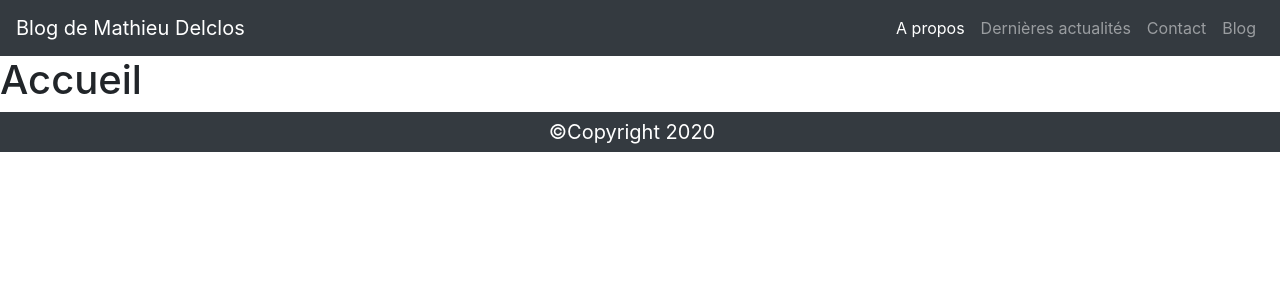
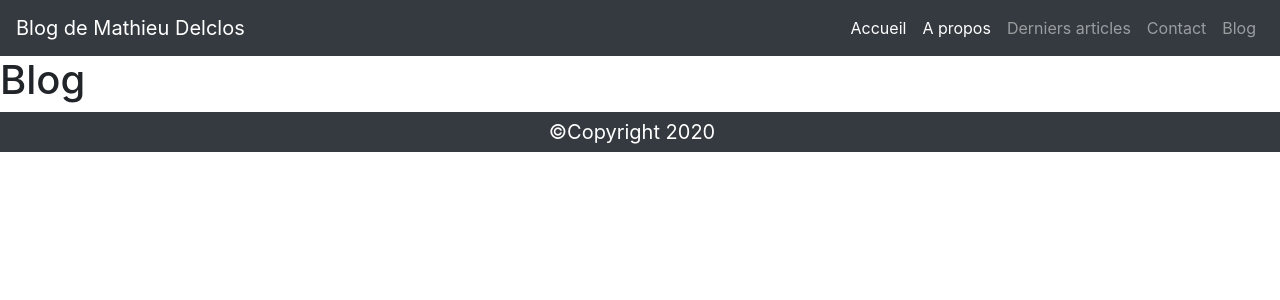
Before and after one commit to MerciMathieu/PHP-blog, a PHP site: page /?action=blog in a window 1280 px wide. Shown: the top 300 px of the page. Run offline with PHP 8.4, Linux system fonts and the light colour scheme.

Commit message:
Minor corrections

```diff
--- a/public/index.php
+++ b/public/index.php
@@ -3,7 +3,7 @@
 require_once __DIR__ . '/../vendor/autoload.php';
 
 use App\Controller\Home\HomeController;
-use App\Controller\Contact\ContactController;
+use App\Controller\Blog\BlogController;
 
 $loader = new \Twig\Loader\FilesystemLoader('../templates');
 $twig = new \Twig\Environment($loader, [
@@ -13,15 +13,15 @@ $twig = new \Twig\Environment($loader, [
 ]);
 
 $homeController = new HomeController($twig);
-$contactController = new ContactController($twig);
+$blogController = new BlogController($twig);
 
 if (isset($_GET['action'])) {
     switch ($_GET['action']) {
         case "home":
             echo $homeController->index();
         break;
-        case "contact":
-            echo $contactController->index();
+        case "blog":
+            echo $blogController->index();
         break;
         default:
             echo $homeController->index();
--- a/src/Controller/Contact/ContactController.php
+++ b/src/Controller/Blog/BlogController.php
@@ -1,8 +1,8 @@
 <?php
 
-namespace App\Controller\Contact;
+namespace App\Controller\Blog;
 
-Class ContactController
+Class BlogController
 {
     /**
      * @var \Twig\Environment
@@ -16,7 +16,7 @@ Class ContactController
 
     public function index()
     {
-        return $this->twig->render('contact/contact.html.twig', [
+        return $this->twig->render('blog/blog.html.twig', [
 
         ]);
     }
--- a/templates/base.html.twig
+++ b/templates/base.html.twig
@@ -6,8 +6,8 @@
         <meta name="viewport" content="width=device-width, initial-scale=1.0">
         <meta http-equiv="X-UA-Compatible" content="ie=edge">
         <title>{% block title %}blog PHP{% endblock %}</title>
-
         <link href="https://stackpath.bootstrapcdn.com/bootstrap/4.4.1/css/bootstrap.min.css" rel="stylesheet">
+        <link href="https://stackpath.bootstrapcdn.com/font-awesome/4.7.0/css/font-awesome.min.css">
     {% endblock %}
 </head>
 <body>
@@ -22,16 +22,19 @@
                 <div class="collapse navbar-collapse" id="navbarColor02">
                     <ul class="navbar-nav ml-auto">
                         <li class="nav-item active">
-                            <a class="nav-link" href="#">A propos</a>
+                            <a class="nav-link" href="/">Accueil</a>
+                        </li>
+                        <li class="nav-item active">
+                            <a class="nav-link" href="#">A propos<i class="fas fa-angle-down"></i></a>
                         </li>
                         <li class="nav-item">
-                            <a class="nav-link" href="#">Dernières actualités</a>
+                            <a class="nav-link" href="#">Derniers articles<i class="fas fa-angle-down"></i></a>
                         </li>
                         <li class="nav-item">
-                            <a class="nav-link" href="?action=contact">Contact</a>
+                            <a class="nav-link" href="#">Contact<i class="fas fa-angle-down"></i></a>
                         </li>
                         <li class="nav-item">
-                            <a class="nav-link" href="#">Blog</a>
+                            <a class="nav-link" href="?action=blog">Blog</a>
                         </li>
                     </ul>
                 </div>
--- /dev/null
+++ b/templates/blog/blog.html.twig
@@ -0,0 +1,9 @@
+{% extends "base.html.twig" %}
+
+{% block title %}Blog - {{ parent() }}{% endblock %}
+
+{% block content %}
+
+    <h1>Blog</h1>
+
+{% endblock %}
```
Also changed, not shown: templates/contact/contact.html.twig (deleted, +0 -9 lines).
